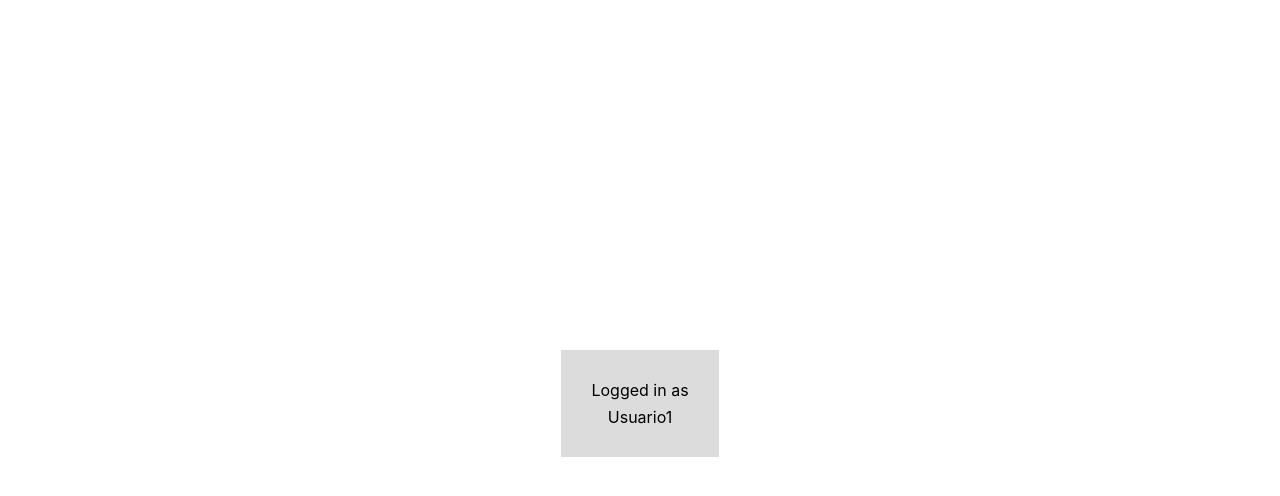
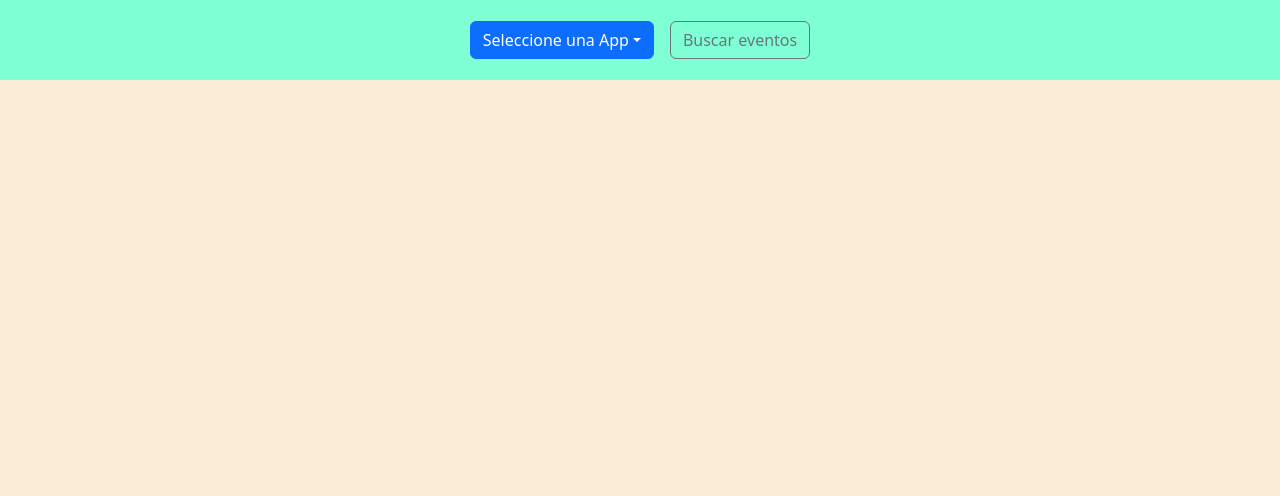
Before and after one commit to AmauriPC/ARQSW, a React (Create React App) app in the folder frontend/: page /dashboard in a window 1280 px wide. Shown: the top 496 px of the page. Built offline with nearby package versions, Linux system fonts and the light colour scheme.

Commit message:
first looks at dashboard

```diff
--- a/frontend/package.json
+++ b/frontend/package.json
@@ -7,11 +7,12 @@
     "@testing-library/react": "^13.4.0",
     "@testing-library/user-event": "^13.5.0",
     "axios": "^1.1.3",
-    "bootstrap": "5.2.2",
+    "bootstrap": "^5.2.2",
     "i": "^0.3.7",
     "npm": "^9.1.1",
     "or": "^0.2.0",
     "react": "^18.2.0",
+    "react-bootstrap": "^2.6.0",
     "react-dom": "^18.2.0",
     "react-router-dom": "^6.4.3",
     "react-scripts": "5.0.1",
--- a/frontend/src/screens/dashboard/Dashboard.jsx
+++ b/frontend/src/screens/dashboard/Dashboard.jsx
@@ -1,16 +1,99 @@
 import React, { useEffect, useState } from "react";
 import { useNavigate } from "react-router-dom";
+import Dropdown from 'react-bootstrap/Dropdown';
+import DropdownButton from 'react-bootstrap/DropdownButton';
+import DropdownToggle from 'react-bootstrap/DropdownToggle';
+import DropdownMenu from 'react-bootstrap/DropdownMenu';
+import Button from "react-bootstrap/esm/Button";
+import Table from 'react-bootstrap/Table';
 import "./dashboard.css";
+import 'bootstrap/dist/css/bootstrap.css';
 
 
 export function Dashboard() {
+
+
+  function table() {
+    return (
+      <div>
+   <Table striped bordered hover size="sm">
+        <thead>
+          <tr>
+            <th>#</th>
+            <th>First Name</th>
+            <th>Last Name</th>
+            <th>Username</th>
+          </tr>
+        </thead>
+        <tbody>
+          <tr>
+            <td>1</td>
+            <td>Mark</td>
+            <td>Otto</td>
+            <td>@mdo</td>
+          </tr>
+          <tr>
+            <td>2</td>
+            <td>Jacob</td>
+            <td>Thornton</td>
+            <td>@fat</td>
+          </tr>
+          <tr>
+            <td>3</td>
+            <td colSpan={2}>Larry the Bird</td>
+            <td>@twitter</td>
+          </tr>
+        </tbody>
+      </Table>
+      </div>
+
+    );
+  }
+
+  const [value, setValue] = useState('Seleccione una App');
+  const handleSelect = (e) => {
+    console.log(e);
+    setValue(e)
+  }
+
   return (
-    <div className="profile">
-       <div className="profile__container">
-        Logged in as
-         <div>Usuario1</div>
-       </div>
-     </div>
+    <div className="full_container">
+      <div className="events_filters">
+
+        <div style={{ display: "flex", gap: "1rem" }}>
+          <Dropdown onSelect={handleSelect}>
+            <DropdownToggle>
+              {value}
+            </DropdownToggle>
+            <DropdownMenu>
+              <Dropdown.Item eventKey="Seleccione una App"> Seleccione una App</Dropdown.Item>
+              <Dropdown.Divider />
+              <Dropdown.Item eventKey="Twitter"> Twitter</Dropdown.Item>
+              <Dropdown.Item eventKey="Instagram">Instagram</Dropdown.Item>
+              <Dropdown.Item eventKey="Blog">Blog</Dropdown.Item>
+            </DropdownMenu>
+
+          </Dropdown>
+
+          <Button id="search-events"
+            variant="outline-secondary"
+            onClick={table}
+
+          >Buscar eventos
+
+          </Button>
+
+
+        </div>
+
+
+      </div>
+      <br />
+
+
+
+    </div>
+
   );
 }
 export default Dashboard;
--- a/frontend/src/screens/dashboard/dashboard.css
+++ b/frontend/src/screens/dashboard/dashboard.css
@@ -1,25 +1,21 @@
-.profile {
+.full_container {
     height: 100vh;
     width: 100vw;
     display: flex;
-    align-items: center;
     justify-content: center;
+    background-color: antiquewhite;
   }
-  .profile__container {
+  .events_filters {
     display: flex;
     flex-direction: column;
     text-align: center;
-    background-color: #dcdcdc;
-    padding: 30px;
+    align-items: center;
+    justify-content: center;
+    background-color: aquamarine;
+    width: 100%;
+    height: 10%;
   }
-  .profile__btn {
-    padding: 10px;
-    font-size: 18px;
-    margin-top: 10px;
-    border: none;
-    color: white;
-    background-color: black;
+  .table-events{
+    width: 100%;
+    background-color: chartreuse;
   }
-  .profile div {
-    margin-top: 7px;
-  }
--- a/frontend/src/screens/login/Login.css
+++ b/frontend/src/screens/login/Login.css
@@ -10,7 +10,11 @@
     flex-direction: column;
     text-align: center;
     background-color: #dcdcdc;
-    padding: 30px;
+    align-content: center;
+
+    height: 40vh;
+    width: 60vh;
+
   }
   .login__textBox {
     padding: 10px;
@@ -23,7 +27,8 @@
     margin-bottom: 10px;
     border: none;
     color: white;
-    background-color: black;
+    background-color: red;
+
   }
   .login__google {
     background-color: #4285f4;
--- a/frontend/src/screens/login/Login.jsx
+++ b/frontend/src/screens/login/Login.jsx
@@ -11,14 +11,20 @@ export function Login() {
         <div className="login__container">
           <h1>Sign in</h1>
           <form>
-            <h5>E-mail</h5>
+            <label >User <br />
             <input type="text" />
+            </label>
+
             <h5>Password</h5>
             <input type="password" />
-            <button onClick={() => navigate("/dashboard")} type="submit" className="login_btn" >
+
+          </form>
+          <div>
+          <button onClick={() => navigate("/dashboard")} type="submit" className="login_btn" >
               Sign In
             </button>
-          </form>
+          </div>
+
           </div>
       </div>
     </div>
```
Also changed, not shown: 1 other file (tests, documents, lock files or other folders).
